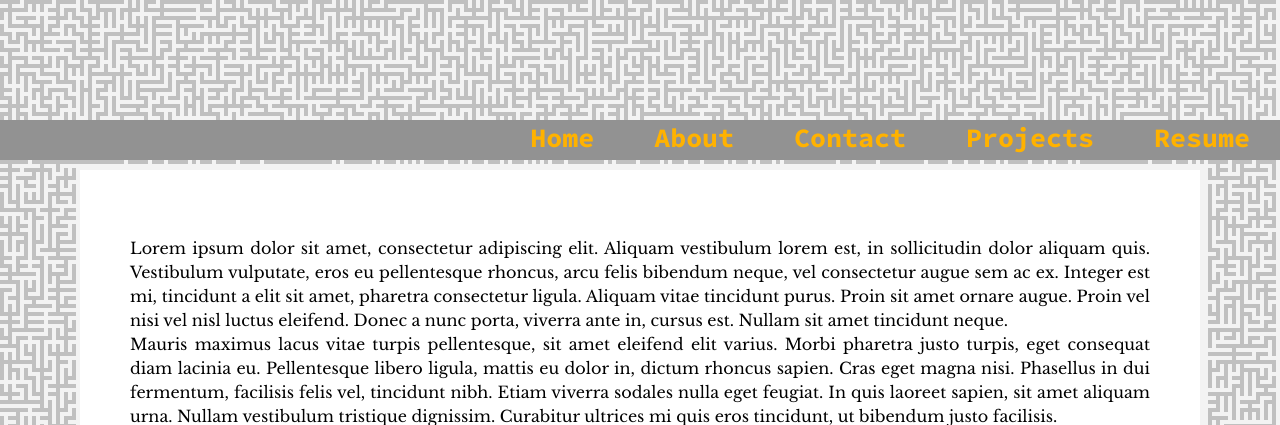
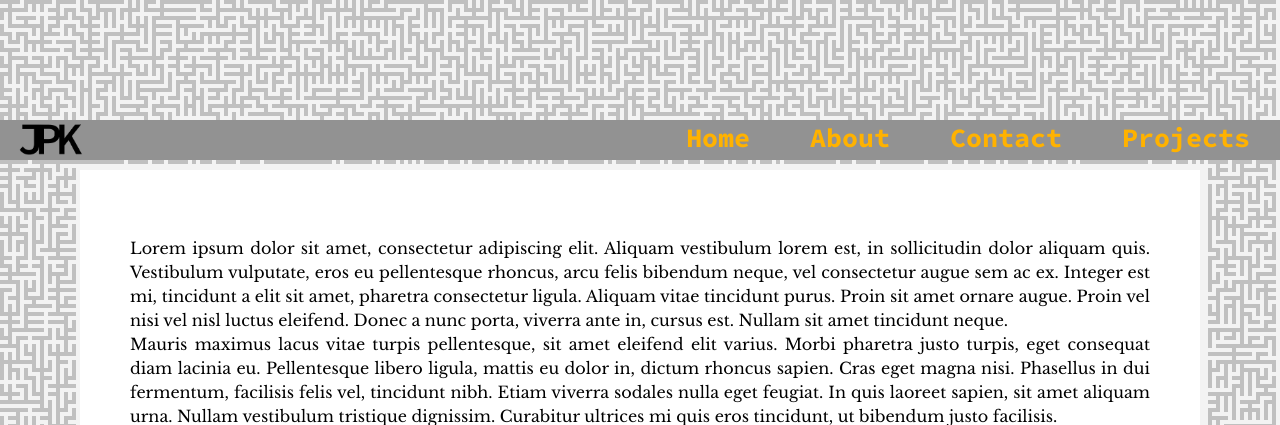
Before and after one commit to JonasPKnoch/jonaspknoch.github.io, a PHP site: page / in a window 1280 px wide. Shown: the top 425 px of the page. Run offline with PHP 8.4, Linux system fonts and the light colour scheme.

Commit message:
Added bran thing

```diff
--- a/css/style.css
+++ b/css/style.css
@@ -69,9 +69,11 @@ body {
 }
 
 .header ul {
+	float: right;
 	list-style-type: none;
 	overflow: hidden;
 	height: 100%;
+	margin: 0px;
 }
 
 .header li {
@@ -80,7 +82,7 @@ body {
 	height: 100%;
 }
 
-.header a {
+.header a.nav-item {
 	position: relative;
 	color: var(--primary);
 	display: block;
@@ -99,7 +101,7 @@ body {
 	transition-duration: 0.1s;
 }
 
-.header a:hover {
+.header a.nav-item:hover {
 	color: var(--primary-focus);
 }
 
@@ -114,9 +116,18 @@ body {
 	z-index: -1;
 }
 
-.header a:hover > .hover-animate {
+.header a.nav-item:hover > .hover-animate {
 	width: 100%;
 	left:0;
+}
+
+.header a.brand {
+	margin-left: 10px;
+}
+
+.header a.brand img {
+	height: 100%;
+	margin: 0px;
 }
 
 /* Content */
--- a/index.html
+++ b/index.html
@@ -8,12 +8,12 @@
     </head>
     <body id="body">
 		<div class="header">
+			<a class="brand" href="#"><img src="img/Brand.png" alt="Jonas K"></img></a>
 			<ul>
-				<li><a href="#">Resume<div class="hover-animate"></div></a></li>
-				<li><a href="#">Projects<div class="hover-animate"></div></a></li>
-				<li><a href="#">Contact<div class="hover-animate"></div></a></li>
-				<li><a href="#">About<div class="hover-animate"></div></a></li>
-				<li><a href="#">Home<div class="hover-animate"></div></a></li>
+				<li><a class="nav-item" href="#">Projects<div class="hover-animate"></div></a></li>
+				<li><a class="nav-item" href="#">Contact<div class="hover-animate"></div></a></li>
+				<li><a class="nav-item" href="#">About<div class="hover-animate"></div></a></li>
+				<li><a class="nav-item" href="#">Home<div class="hover-animate"></div></a></li>
 			</ul>
 		</div>
 		<div class="content" id="content">
```
Also changed, not shown: img/Brand.png (added).
